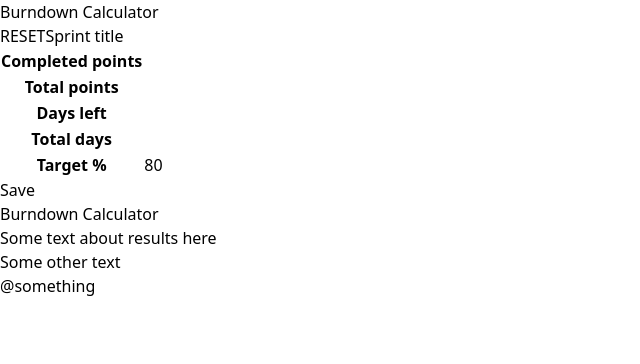
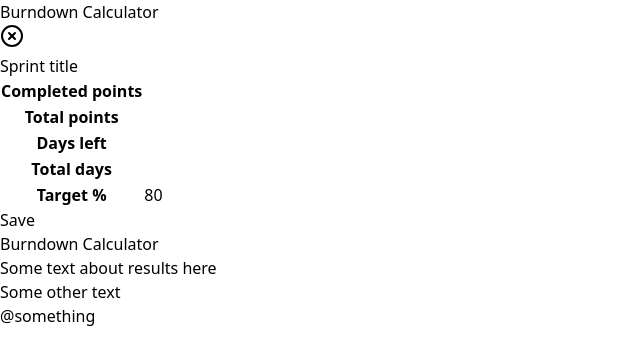
Before and after one commit to lekkercommerce/burndown-calculator, a React (Vite) app: page /calc in a window 1280 px wide. Shown: the top 364 px of the page, without its empty margins (0-640 px from the left). Built offline with nearby package versions, Linux system fonts and the light colour scheme.

Commit message:
Use better ui for reset page

```diff
--- a/src/components/routes/CalculationPage/Editor.tsx
+++ b/src/components/routes/CalculationPage/Editor.tsx
@@ -30,6 +30,7 @@ export default function Editor({
   const [completionTarget, setCompletionTarget] = useState<string>(
     store.completionTarget?.toString() || "80"
   );
+  const [isConfirmingDiscard, setIsConfirmingDiscard] = useState(false);
 
   const discardChanges = useCallback(() => {
     if (store) {
@@ -73,12 +74,45 @@ export default function Editor({
     setStore(() => updatedStore);
   }
 
+  if (isConfirmingDiscard) {
+    return (
+      <div className="flex flex-col items-center py-10 border border-slate-500 rounded-md">
+        <div className="mb-4">Are you sure you want to reset?</div>
+        <div className="flex justify-center space-x-4">
+          <a href="/calc">
+            <Button onClick={discardChanges}>Yes</Button>
+          </a>
+          <Button onClick={() => setIsConfirmingDiscard(false)}>No</Button>
+        </div>
+      </div>
+    );
+  }
+
   return (
     <div className="flex flex-col items-center px-2 md:px-8 py-8 border border-slate-500 rounded-md">
+      <button
+        className="mr-4 absolute right-0 -mt-6"
+        onClick={() => setIsConfirmingDiscard(true)}
+      >
+        <svg
+          xmlns="http://www.w3.org/2000/svg"
+          width="24"
+          height="24"
+          viewBox="0 0 24 24"
+          fill="none"
+          stroke="currentColor"
+          stroke-width="2"
+          stroke-linecap="round"
+          stroke-linejoin="round"
+          className="lucide lucide-circle-x"
+        >
+          <circle cx="12" cy="12" r="10" />
+          <path d="m15 9-6 6" />
+          <path d="m9 9 6 6" />
+        </svg>
+      </button>
+
       <div className="mb-6">
-        <a href="/calc" className="mr-4">
-          <Button>RESET</Button>
-        </a>
         <TextInput value={name || ""} onChange={setName} large />
       </div>
       <table className="editor">
```
Also changed, not shown: 1 other file (tests, documents, lock files or other folders).
